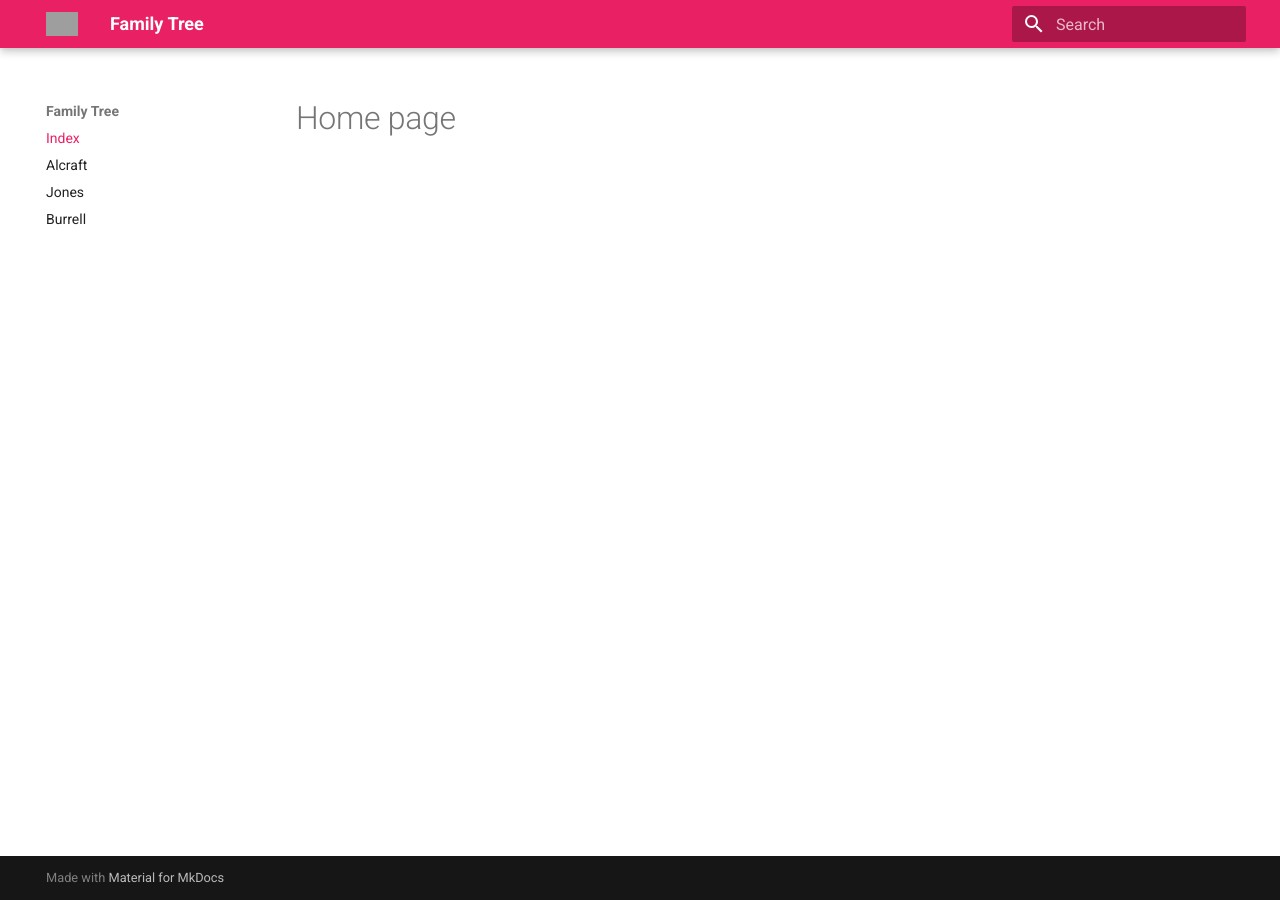
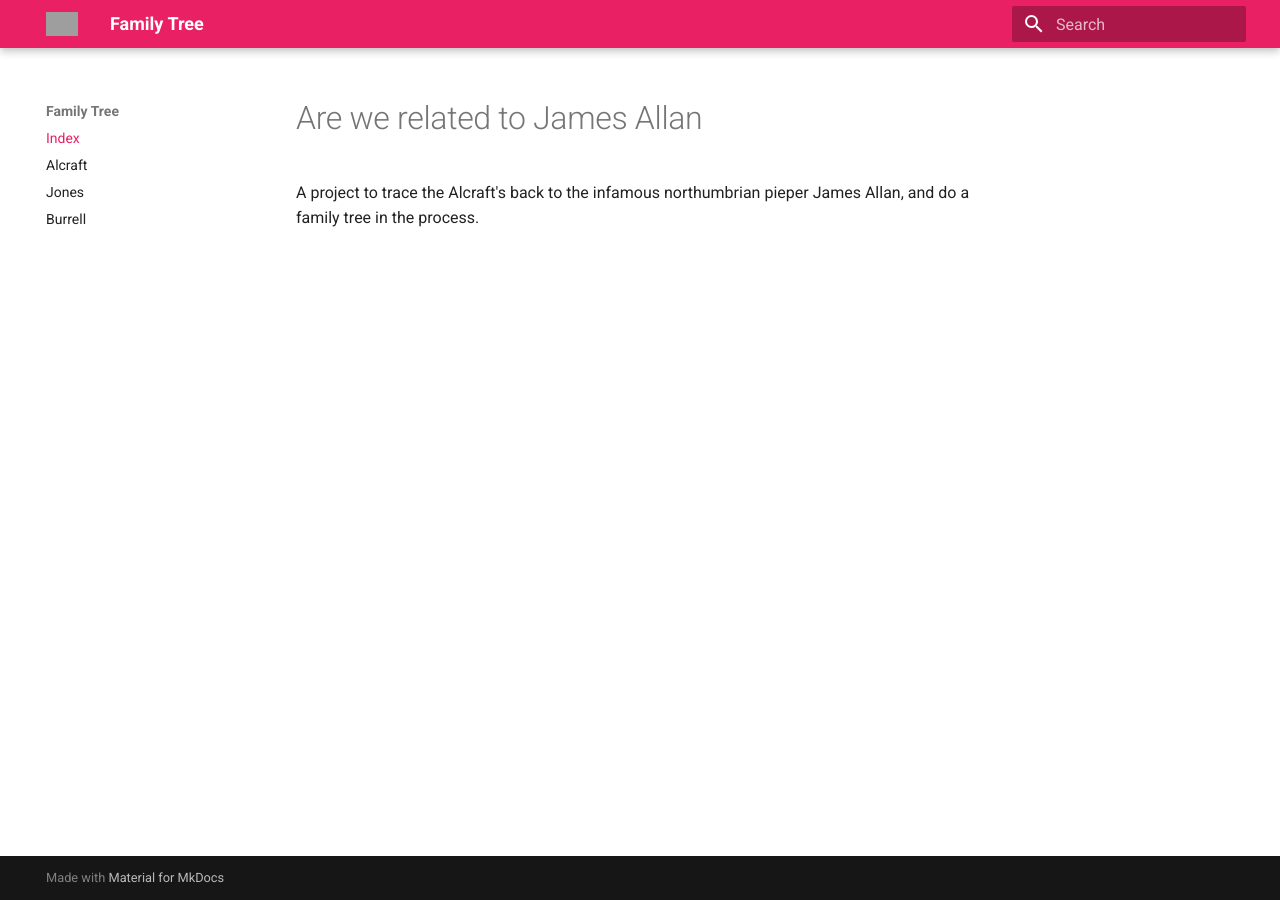
Before and after one commit to RachelAlcraft/family-tree, an MkDocs documentation site: the page built from docs/index.md, in a window 1280 px wide. Built offline with MkDocs 1.6.1 and Material for MkDocs 9.7.7, drawn with Linux system fonts in a browser that asks for light colours; grey boxes are pictures that could not be loaded.

Commit message:
Update index.md

```diff
--- a/docs/index.md
+++ b/docs/index.md
@@ -1 +1,3 @@
-# Home page
+# Are we related to James Allan
+
+A project to trace the Alcraft's back to the infamous northumbrian pieper James Allan, and do a family tree in the process.
```
